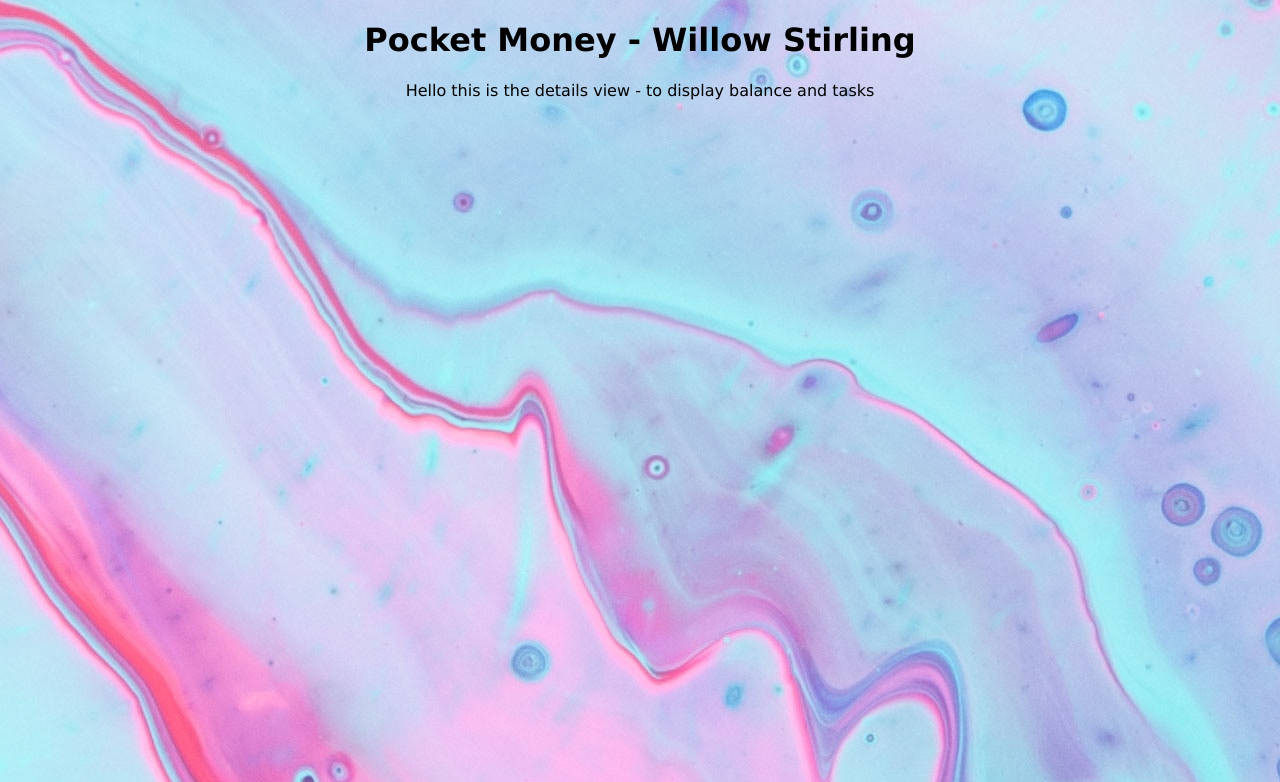
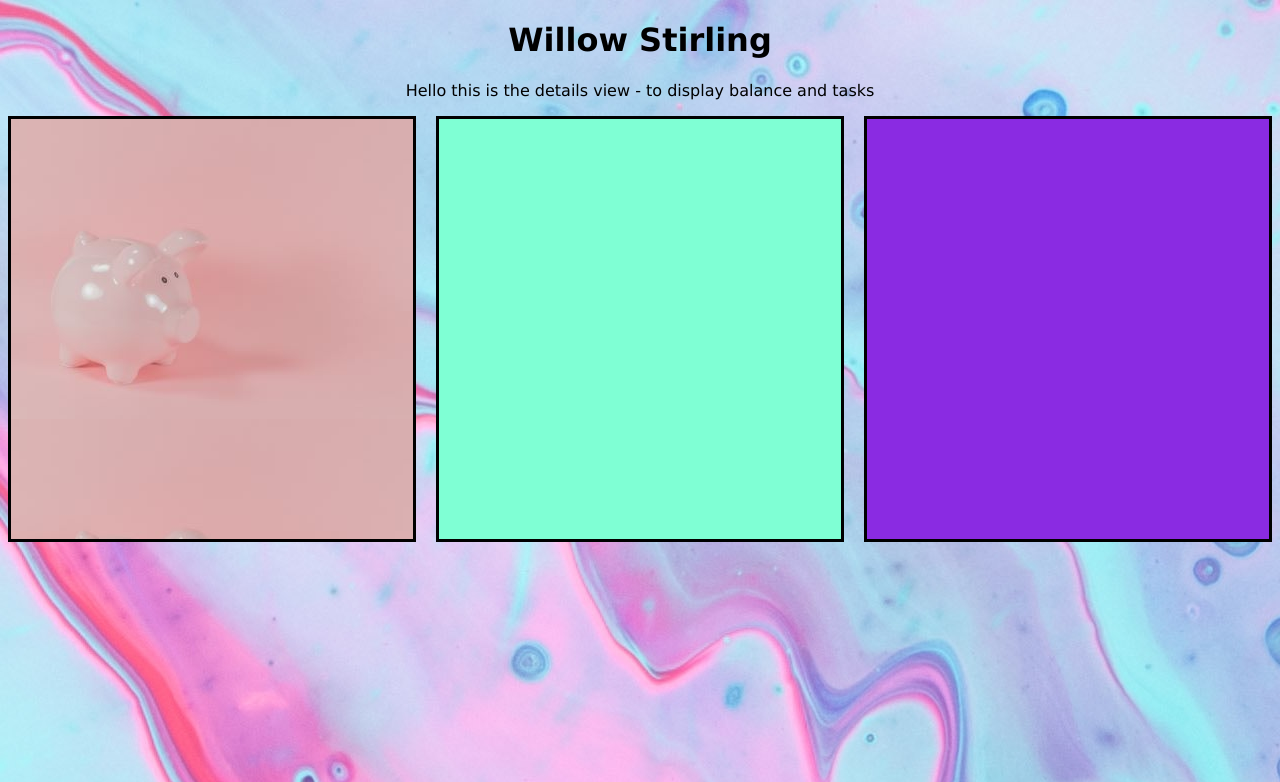
Before and after one commit to Celia-Stirling/pocket_money, a Django app: page /pocket_money/details/1 in a window 1280 px wide. Shown: the top 782 px of the page. Run offline with Django 4.2, Linux system fonts and the light colour scheme; data comes from the database, SQL or seed files in the repository.

Commit message:
worked on layout and inserted piggy bank background

```diff
--- a/pocket_money_app/static/pocket_money.css
+++ b/pocket_money_app/static/pocket_money.css
@@ -3,3 +3,34 @@
     font-family: verdana;
     text-align: center;
   }
+
+.grid-container-pm {
+    display: grid;
+    grid-template-columns: auto auto;
+}
+
+.grid-child {
+  padding-bottom: 20px;
+  height: 400px;
+}
+
+.grid-container-details {
+  display: grid;
+  grid-template-columns: auto auto auto;
+  grid-gap: 20px;
+}
+
+.piggy_bank {
+  background-image: url("piggy_bank.jpg");
+  border: solid;
+}
+
+.coins {
+  background-color: aquamarine;
+  border: solid;
+}
+
+.tasks {
+  background-color:blueviolet;
+  border: solid;
+}
--- a/pocket_money_app/templates/details.html
+++ b/pocket_money_app/templates/details.html
@@ -8,7 +8,12 @@
 
 {% block content %}
 
-    <h1>Pocket Money - {{ child.firstname }} {{ child.lastname }}</h1>
+    <h1>{{ child.firstname }} {{ child.lastname }}</h1>
     <p>Hello this is the details view - to display balance and tasks</p>
+    <div class="grid-container-details">
+        <div class="grid-child piggy_bank"></div>
+        <div class="grid-child coins"></div>
+        <div class="grid-child tasks"></div>
+    </div>
 
 {% endblock %}
```
Also changed, not shown: pocket_money_app/templates/pocket_money.html (+6 -3 lines), pocket_money_app/static/Rose.jpg (added), pocket_money_app/static/Willow.jpg (added), pocket_money_app/static/piggy_bank.jpg (added).
